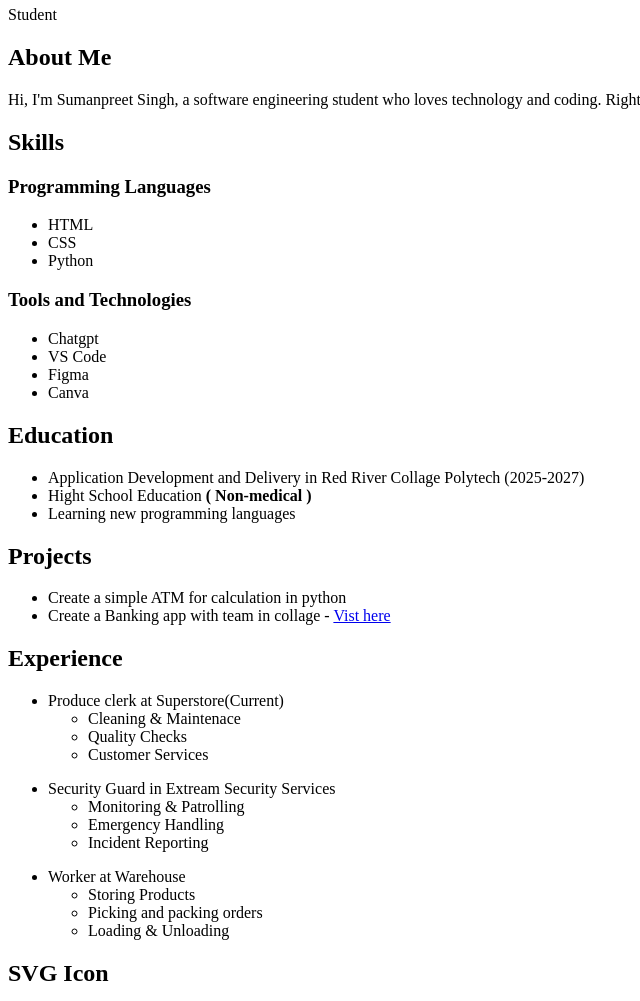
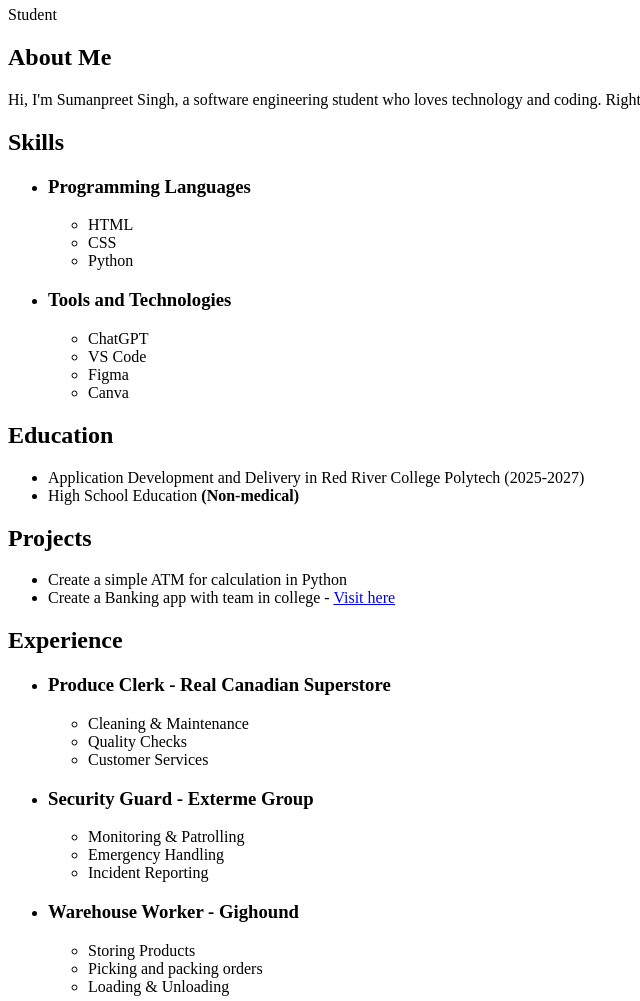
Before and after one commit to suman5911/FED_ASSIGNMENT_2, a plain HTML site: page index.html in a window 1280 px wide. Shown: the part 319-1320 px from the top of the page, without its empty margins (0-640 px from the left). Drawn offline with Linux system fonts and the light colour scheme.

Commit message:
Updated and made Changes for submission

```diff
--- a/index.html
+++ b/index.html
@@ -14,80 +14,103 @@
     <main>
         <section>
             <h2>About Me</h2>
-            <p> Hi, I'm Sumanpreet Singh, a software engineering student who loves technology and coding.
-                Right now, i am studying and improving my skills in new tools and technologies. </p>
+            <p>
+            Hi, I'm Sumanpreet Singh, a software engineering student who loves technology and coding.
+            Right now, I am studying and improving my skills in new tools and technologies.
+            </p>
         </section>
         <section>
             <h2>Skills</h2>
+            <ul>
+                <li>
                 <h3>Programming Languages</h3>
+                </li>
                 <ul>
                 <li>HTML</li>
                 <li>CSS</li>
                 <li>Python</li>
                 </ul>
+            </ul>
+
+            <ul>
+                <li>
                 <h3>Tools and Technologies</h3>
+                </li>
                 <ul>
-                <li>Chatgpt</li>
+                <li>ChatGPT</li>
                 <li>VS Code</li>
                 <li>Figma</li>
                 <li>Canva</li>
                 </ul>
+            </ul>
         </section>
         <section>
             <h2>Education</h2>
-
             <ul>
-                <li>Application Development and Delivery in Red River Collage Polytech (2025-2027)</li>
-                <li>Hight School Education <b>( Non-medical )</b> </li>
-                <li>Learning new programming languages</li>
+            <li>Application Development and Delivery in Red River College Polytech (2025-2027)</li>
+            <li>High School Education <b>(Non-medical)</b></li>
             </ul>
         </section>
         <section>
             <h2>Projects</h2>
             <ul>
-                <li> Create a simple ATM for calculation in python</li>
-                <li> Create a Banking app with team in collage - <a href="https://www.usbank.com/online-mobile-banking.html">Vist here</a></li>
+            <li>Create a simple ATM for calculation in Python</li>
+            <li>Create a Banking app with team in college - <a href="https://www.usbank.com/online-mobile-banking.html">Visit here</a></li>
             </ul>
         </section>
         <section>
-            <h2> Experience</h2>
+            <h2>Experience</h2>
             <ul>
-                <li> Produce clerk at Superstore(Current) <ul>
-                    <li>Cleaning & Maintenace</li>
+            <li>
+            <h3>Produce Clerk - Real Canadian Superstore</h3>
+            </li>
+            <ul>
+                <li>Cleaning & Maintenance</li>
                 <li>Quality Checks</li>
-                    <li>Customer Services</li></ul></li>
+                <li>Customer Services</li>
+            </ul>
             </ul>
             <ul>
-                <li> Security Guard in Extream Security Services <ul>
+            <li>
+            <h3>Security Guard - Exterme Group</h3>
+            </li>
+            <ul>
                 <li>Monitoring & Patrolling</li>
                 <li>Emergency Handling</li>
-                    <li>Incident Reporting
-                </ul></li>
+                <li>Incident Reporting</li>
+            </ul>
             </ul>
             <ul>
-                <li> Worker at Warehouse <ul>
+            <li>
+            <h3>Warehouse Worker - Gighound</h3>
+            </li>
+            <ul>
                 <li>Storing Products</li>
                 <li>Picking and packing orders</li>
                 <li>Loading & Unloading</li>
-                </ul></li>
+            </ul>
             </ul>
         </section>
         <section>
             <h2>SVG Icon</h2>
-            <img src="coding-development-programming-svgrepo-com.svg" width="200" alt=" Programming logo">
+            <img src="coding-development-programming-svgrepo-com.svg" width="200" alt="Programming logo">
         </section>
         <section>
             <h2>Extras</h2>
             <ul>
-                <li>Learning new fects about world.</li>
-                <li>Like Sport games like hockey and football. </li>
-                <li>Drive vehicle </li>
+            <li>Always Learning new facts about world.</li>
+            <li>Also Love sport like hockey and football.</li>
+            <li>Car enuthusiast</li>
             </ul>
+        </section>
+        </main>
+        <footer>
+        <p>
+            &copy;2025 Sumanpreet Singh |
+            <strong>Email:</strong> <a href="mailto:ssingh28@rrc.ca">ssingh28@rrc.ca</a> |
+            <strong>Phone:</strong> (584)888-0204
+        </p>
+        </footer>
 
-        </section>
-        <footer>
-            <p>&copy;2025 Sumanpreet Singh | <b>Email:</b><a href="">ssingh28@rrc.ca</a> | <b>Phone:</b> (584)888-0204</p>
-        </footer>
-    </main>
 </body>
 </html>
```
Lines whose indentation alone changed are shown as unchanged.
